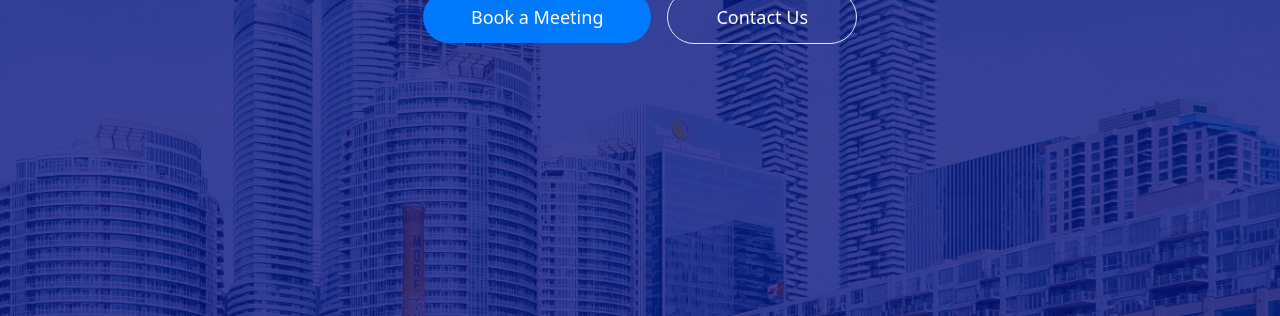
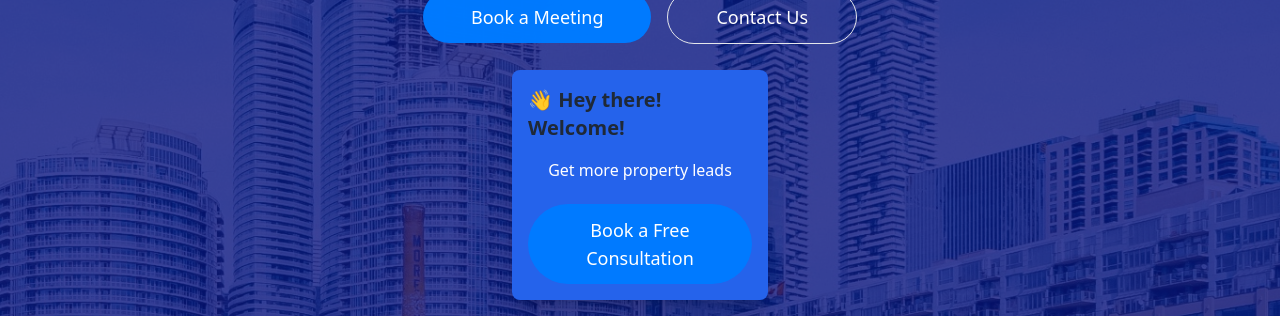
Before and after one commit to hsnqvii/hurtech3.0, a Next.js app: page / in a window 1280 px wide. Shown: the part 484-800 px from the top of the page. Built offline with nearby package versions, Linux system fonts and the light colour scheme; no server answers.

Commit message:
new lead catcher popup is ready

```diff
--- a/src/app/components/LandingPage.jsx
+++ b/src/app/components/LandingPage.jsx
@@ -11,6 +11,7 @@ import BuildSomething from './BuildSomething'
 import WhyChooseUs from './WhyChooseUs'
 import Solutions from './Solutions'
 import Contact from './Contact'
+import LeadChatcher from './LeadCatcher'
 
 const LandingPage = () => {
   return (
@@ -61,7 +62,9 @@ const LandingPage = () => {
 
       <section id="faq" className="scroll-mt-[80px]">
         <Faq id="faq" />
+
       </section>
+      <LeadChatcher />
     </>
   )
 }
--- /dev/null
+++ b/src/app/components/LeadCatcher.jsx
@@ -0,0 +1,90 @@
+"use client";
+
+import { useEffect, useState, useRef } from "react";
+import { BookingButtonWithModal } from "./BookingButtonWithModal";
+
+export default function ScrollPausePopup() {
+  const [show, setShow] = useState(false);
+  const timerRef = useRef(null);
+
+  // Messages to show
+ const messages = [
+  "Get more property leads",
+  "Automate workflows & grow",
+];
+
+
+  const [currentIndex, setCurrentIndex] = useState(0);
+  const [animating, setAnimating] = useState(false);
+
+  useEffect(() => {
+    // Scroll detection
+    const handleScroll = () => {
+      setShow(false);
+      if (timerRef.current) clearTimeout(timerRef.current);
+
+      timerRef.current = setTimeout(() => {
+        setShow(true);
+      }, 2000);
+    };
+
+    window.addEventListener("scroll", handleScroll);
+    return () => {
+      window.removeEventListener("scroll", handleScroll);
+      if (timerRef.current) clearTimeout(timerRef.current);
+    };
+  }, []);
+
+  useEffect(() => {
+    // Rotate messages
+    const interval = setInterval(() => {
+      setAnimating(true);
+      setTimeout(() => {
+        setCurrentIndex((prev) => (prev + 1) % messages.length);
+        setAnimating(false);
+      }, 500); // match transition duration
+    }, 3000); // 3s per message
+
+    return () => clearInterval(interval);
+  }, []);
+
+  return (
+    <div
+      className={`fixed inset-0 flex items-end justify-center w-full transition-all duration-500 z-[50]  ${
+        show ? "opacity-100 pointer-events-auto" : "opacity-0 translate-y-full"
+      }`}
+    >
+      <div className="bg-blue-600 w-3/4 md:w-1/5 rounded-lg p-4 mb-4 flex flex-col items-center gap-4 shadow-xl overflow-hidden text-white">
+
+        {/* Hello at top */}
+        <p className="text-xl font-extrabold text-left w-full text-gray-800">👋 Hey there! Welcome!</p>
+
+
+        {/* Messages container */}
+        <div className="h-[30px] relative w-full flex justify-center overflow-hidden">
+          {messages.map((msg, index) => (
+            <p
+              key={index}
+              className={`absolute text-center w-full transition-transform duration-500 ${
+                index === currentIndex
+                  ? "translate-y-0"
+                  : animating
+                  ? "-translate-y-full"
+                  : "translate-y-full"
+              }`}
+            >
+              {msg}
+            </p>
+          ))}
+        </div>
+
+        {/* Button */}
+        <BookingButtonWithModal
+          label="Book a Free Consultation"
+          className="bg-[#007BFFFC] text-white px-8 sm:px-10 py-3 rounded-full text-base sm:text-lg font-normal transition-all duration-200 hover:bg-transparent hover:border hover:border-primaryBlue"
+          data-aos="fade-up"
+        />
+      </div>
+    </div>
+  );
+}
```
